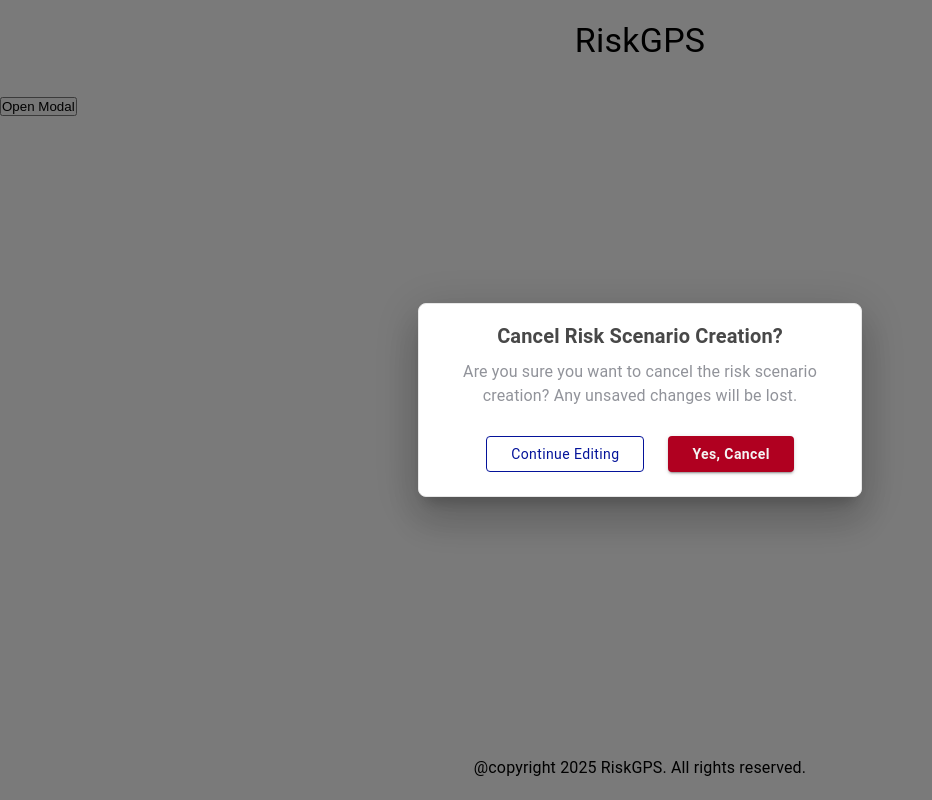
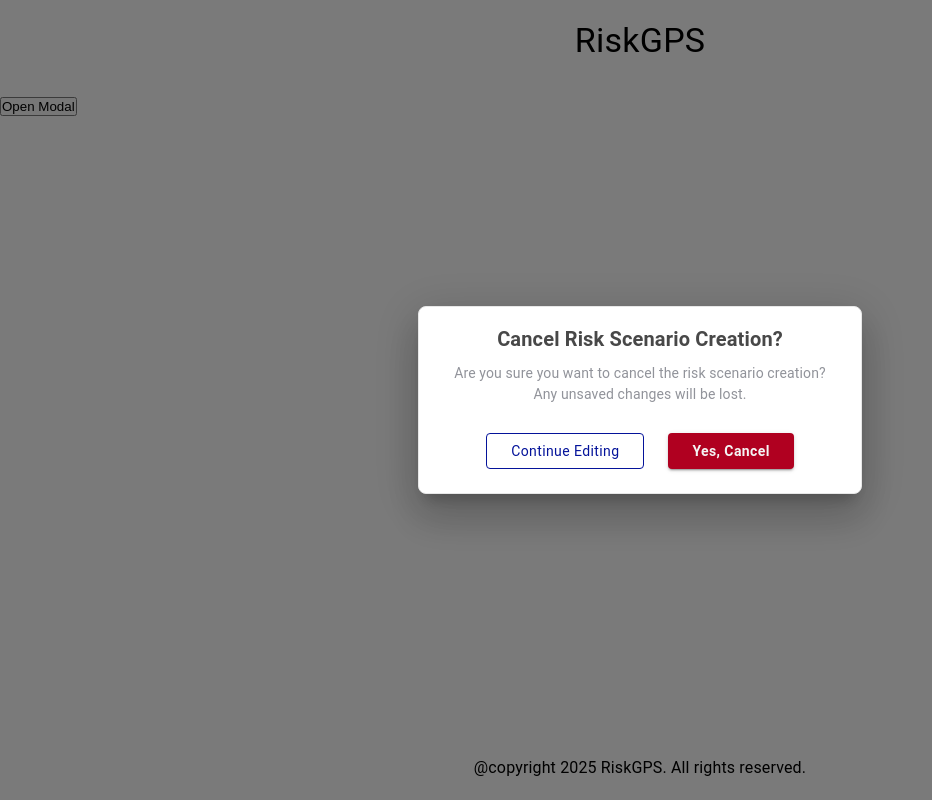
Before and after one commit to sudhirvardhan01-create/riskgps, a Next.js app in the folder frontend/: page /library/process in a window 1280 px wide. Both pictures are taken after a click on the button "Open Modal". Shown: the whole page, without its empty margins (0-932 px from the left). Built offline with nearby package versions, Linux system fonts and the light colour scheme; some icons are missing.

Commit message:
Remove var from the border color in ConfirmDialog component

```diff
--- a/frontend/src/components/ConfirmDialog.tsx
+++ b/frontend/src/components/ConfirmDialog.tsx
@@ -34,7 +34,7 @@ const ConfirmDialog: React.FC<ConfirmDialogProps> = ({
     return (
         <Dialog open={open} onClose={onClose} maxWidth="xs" fullWidth slotProps={{
             paper: {
-                sx: { borderRadius: 2, border: '1px solid var(--Stroke-color-Stroke_Inputs, #E7E7E7)' }
+                sx: { borderRadius: 2, border: '1px solid #E7E7E7'}
             }
         }}>
             <IconButton onClick={onClose} size="small" sx={{ position: 'absolute', top: 4, right: 4, color: 'primary.main' }}>
@@ -47,7 +47,7 @@ const ConfirmDialog: React.FC<ConfirmDialogProps> = ({
             </DialogTitle>
 
             <DialogContent>
-                <Typography sx={{ color: "#91939A", fontSize: 16, textAlign: 'center', fontWeight: 400 }}>{description}</Typography>
+                <Typography sx={{ color: "#91939A", fontSize: 14, textAlign: 'center', fontWeight: 400 }}>{description}</Typography>
             </DialogContent>
 
             <DialogActions sx={{ display: 'flex', justifyContent: "center", pb: 3, gap: 3, alignItems: 'center' }}>
```
